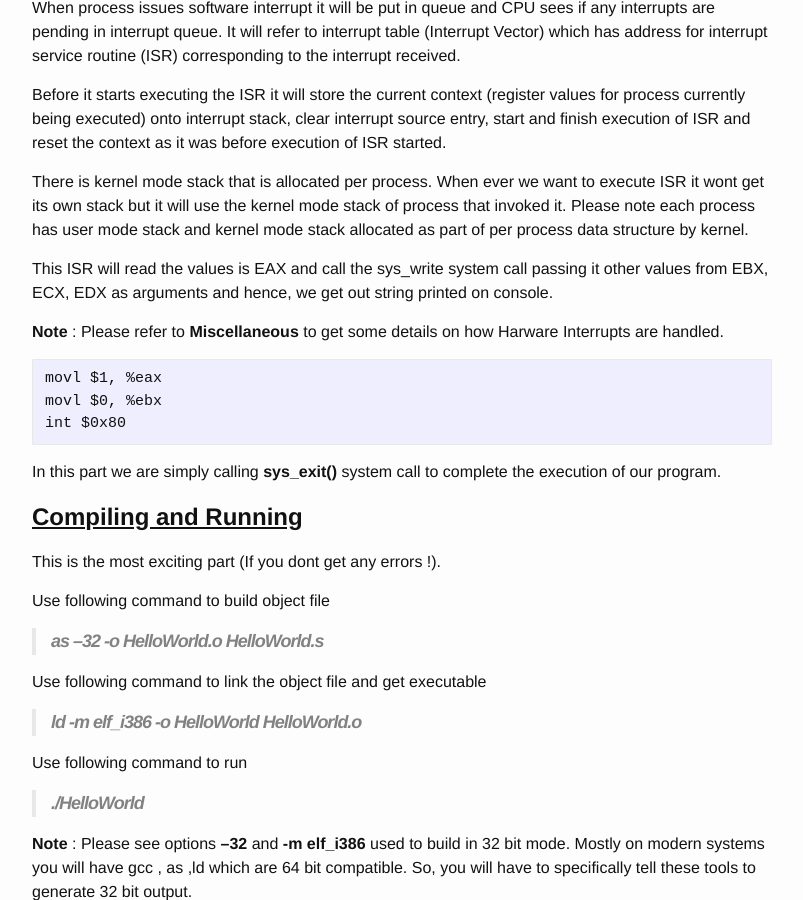
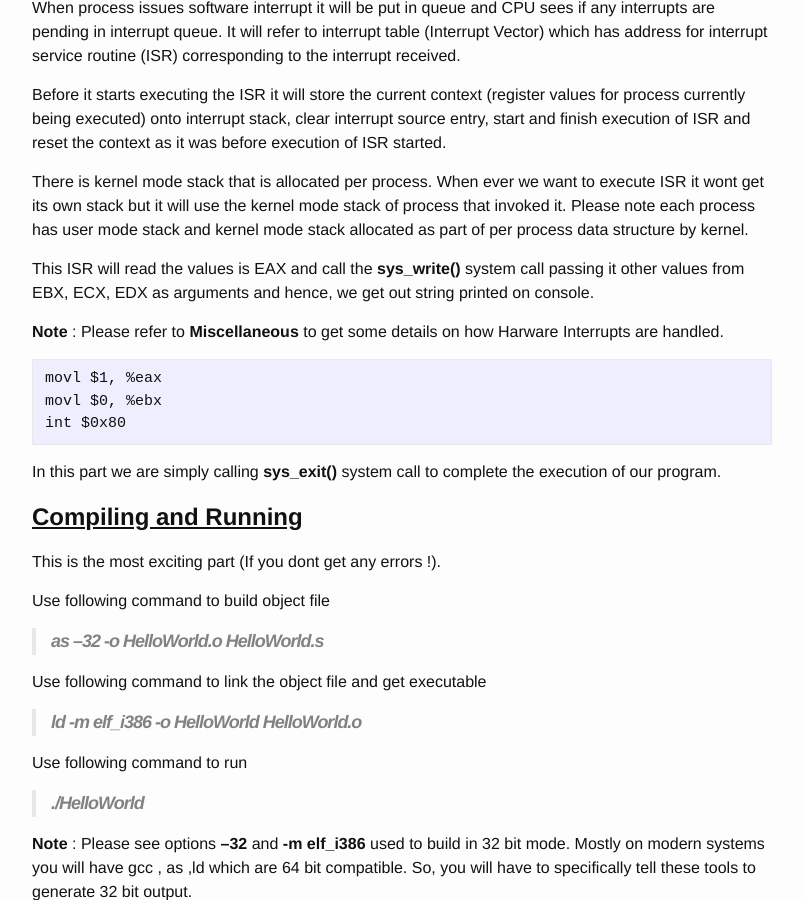
Before and after one commit to PixelClear/PixelClear.github.io, a Jekyll site: the page built from _posts/2021-01-02-x86-Assembly-tutorial-part1.markdown, in a window 1280 px wide and 900 px high, scrolled down 5475 px. Shown: the whole window, without its empty margins (238-1041 px from the left). Built offline with Jekyll 4.4.1, drawn with Linux system fonts in a browser that asks for light colours.

```diff
--- a/_posts/2021-01-02-x86-Assembly-tutorial-part1.markdown
+++ b/_posts/2021-01-02-x86-Assembly-tutorial-part1.markdown
@@ -218,7 +218,7 @@ There is kernel mode stack that is allocated per process. When ever we want to e
 the kernel mode stack of process that invoked it. Please note each process has user mode stack and kernel mode stack allocated as part of per process
 data structure by kernel.
 
-This ISR will read the values is EAX and call the sys_write system call passing it other values from EBX, ECX, EDX as arguments
+This ISR will read the values is EAX and call the **sys_write()** system call passing it other values from EBX, ECX, EDX as arguments
 and hence, we get out string printed on console.
 
 **Note** : Please refer to **Miscellaneous** to get some details on how Harware Interrupts are handled.
```
